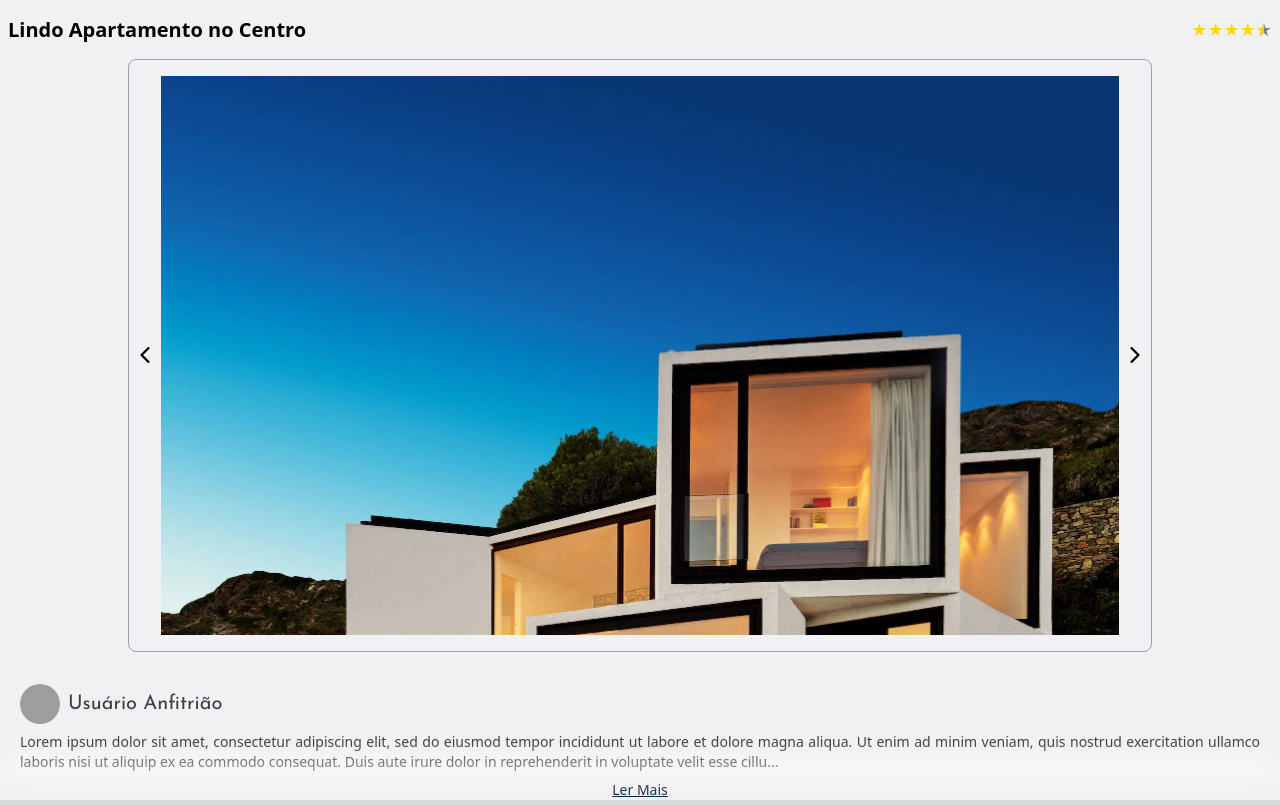
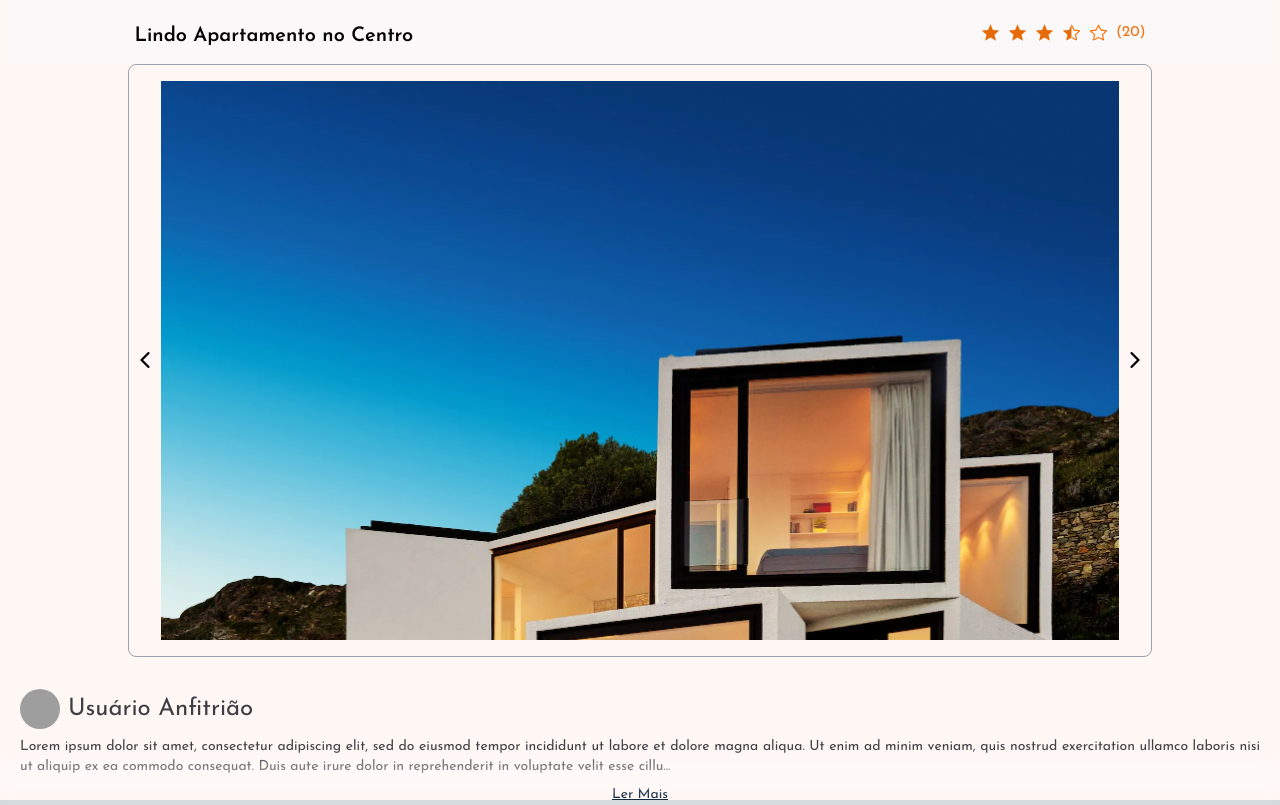
Before and after one commit to ADS2024-2-LocaEspaco/LocacaoEspacoFE, a Next.js app: page /anuncio/exibir/exibirAnuncio in a window 1280 px wide. Built offline with nearby package versions, Linux system fonts and the light colour scheme; grey boxes are pictures that could not be loaded.

Commit message:
Fix: Refatorado o compeonente avaliação.tsx e retirada a dependência react-stars; Adicionados svgs personalizados para as estrelas da avaliação; Adicionadas configurações de tamanho de fonte para o título e avaliaçao. Mudando para o branch correto

```diff
--- a/src/pages/anuncio/components/avaliacao.tsx
+++ b/src/pages/anuncio/components/avaliacao.tsx
@@ -1,14 +1,40 @@
-import ReactStars from 'react-stars';
+import React from "react";
+
+const estrelaAtiva = "/icons/avaliacao_estrela_ativa.svg";
+const estrelaInativa = "/icons/avaliacao_estrela_inativa.svg";
+
 
 // Componente de Avaliação
 type AvaliacaoProps = {
   nota: number;
+  qtd_avaliacoes: number;
 };
 
-  const Avaliacao: React.FC<AvaliacaoProps> = ({ nota }) => {
+const Avaliacao: React.FC<AvaliacaoProps> = ({ nota, qtd_avaliacoes }) => {
+  const estrelasTotais = 5;
+  const estrelasCheias = Math.floor(nota);
+  const ehMeiaEstrela = nota % 1 !== 0;
+  const estrelasVazias = estrelasTotais - estrelasCheias - (ehMeiaEstrela ? 1 : 0);
+
+  const meiaEstrela = (<div className="relative">
+    <img src={estrelaAtiva} alt="meia estrela" className="absolute w-[19px] h-[17px] -[50]%" style={{ clipPath: 'inset(0 50% 0 0)' }}/>
+    <img src={estrelaInativa} alt="estrela inativa" className=" w-[19px] h-[17px] t-[50]%" style={{ clipPath: 'inset(0 0 0 50% )' }}/>
+    </div>
+  )
+
   return (
-      <div className="mb-4">
-        <ReactStars count={5} value={nota} size={18} color2={'#ffd700'} edit={false} />
+    <div className="mb-4 flex items-center space-x-2 md:pr-[10%] justify-center">
+      {[...Array(estrelasCheias)].map((_, index) => (
+        <img key={index} src={estrelaAtiva} alt="estrela ativa" className="w-[19px] h-[17px]" />
+      ))}
+
+      {ehMeiaEstrela && meiaEstrela}
+
+      {[...Array(estrelasVazias)].map((_, index) => (
+        <img key={index} src={estrelaInativa} alt="estrela inativa" className="w-[19px] h-[17px]" />
+      ))}
+
+      <p className="text-[#F37216] text-avaliacao">({qtd_avaliacoes})</p>
     </div>
   );
 };
--- a/src/pages/anuncio/components/carrossel.tsx
+++ b/src/pages/anuncio/components/carrosselAnuncio.tsx
@@ -1,4 +1,4 @@
-import { useState, useEffect, useCallback } from 'react';
+import { useEffect, useCallback } from 'react';
 import useEmblaCarousel from 'embla-carousel-react';
 
 const setaEsquerda = '/images/seta_esquerda.png';
@@ -21,15 +21,15 @@ type CarrosselProps = {
     }, [imagens, emblaApi]);
 
     return (
-      <div className="relative w-[95%] border border-gray-400 pb-[16px] md:w-[80%] rounded-lg  ">
-        <div className="overflow-hidden " ref={emblaRef} style={{ aspectRatio: '16/9' }}>
+      <div className="relative flex items-center justify-center w-[95%] border border-gray-400 pb-[16px] md:w-[80%] rounded-lg  ">
+        <div className="overflow-hidden max-h-[80vh] " ref={emblaRef} style={{ aspectRatio: '16/9' }}>
           <div className="flex " >
             {imagens.map((imagem, index) => (
               <div key={index} className="flex-[0_0_100%] ">
                 <img
                   src={imagem}
                   alt={`Imagem ${index + 1}`}
-                  className="w-full h-full object-cover rounded-lg pl-[32px] pr-[32px] pt-[16px] pt-[16px]"
+                  className="w-full h-full object-cover rounded-lg pl-[32px] pr-[32px] pt-[16px]"
                 />
               </div>
             ))}
@@ -40,13 +40,13 @@ type CarrosselProps = {
         <button
           onClick={scrollPrev}
           className="absolute top-1/2 left-0 transform -translate-y-1/2 p-2 bg-opacity-0 text-white rounded-full w-[32px]">
-        {<img src={setaEsquerda} /> }
+        {<img src={setaEsquerda} alt="botão de navegação do carrossel, esquerda" /> }
         </button>
 
         <button
           onClick={scrollNext}
           className="absolute top-1/2 right-0 transform -translate-y-1/2 p-2 bg-opacity-0 w-[32px]">
-          {<img src={setaDireita} /> }
+          {<img src={setaDireita} alt="botão de navegação do carrossel, direita"/> }
         </button>
       </div>
     );
--- /dev/null
+++ b/src/pages/anuncio/components/iconesAnuncio.tsx
@@ -0,0 +1,23 @@
+import React from 'react';
+
+const banheirosIcon = '/icons/banheiros.svg';
+const pessoasIcon = '/icons/pessoas.svg';
+const camasIcon = '/icons/camas.svg';
+
+
+const IconesAnuncio: React.FC = () => {
+  return (
+    <div className="flex justify-between">
+      <div>
+        {/* First group of icons */}
+        {/* Add your icons here */}
+      </div>
+      <div>
+        {/* Second group of icons */}
+        {/* Add your icons here */}
+      </div>
+    </div>
+  );
+};
+
+export default IconesAnuncio;
--- a/src/pages/anuncio/exibir/exibirAnuncio/index.tsx
+++ b/src/pages/anuncio/exibir/exibirAnuncio/index.tsx
@@ -2,27 +2,27 @@ import AnfitriaoInfos, { anfitriaoData } from '../../components/anfitriaoProps';
 import { TituloAnuncioProps } from '../../components/anuncioProps';
 import { useState } from 'react';
 import Avaliacao from '../../components/avaliacao'
-import Carrossel from '../../components/carrossel';
+import Carrossel from '../../components/carrosselAnuncio';
 
 
-// Imagens
+// Imagens de exemplo
 const image1 = '/images/image1.webp';
 const image2 = '/images/image2.webp';
 const image3 = '/images/image3.webp';
 
 const ExibirAnuncio = () => {
+
   const [titulo] = useState('Lindo Apartamento no Centro');
-  const [nota] = useState(4.5);
+  const [nota] = useState(3.5);
   const [imagens] = useState([image1, image2, image3]);
-
   return (
-    <div className='bg-[#F1F1F3] h-screen'>
+    <div className='bg-[#fff7f4] h-screen font-josefin'>
 
       {/* Section 1 */}
       <section className="flex flex-col mb-4">
-      <div className="flex flex-row justify-between pt-4 flex-wrap mr-[10%] ml-[10%] sm:mr-2 sm:ml-2">
-        <h1 className="text-xl font-bold mb-2">{titulo}</h1>
-        <Avaliacao nota={nota} />
+      <div className="bg-[#faf8f8] flex flex-row justify-between pt-4 flex-wrap mr-[10%] ml-[10%] sm:mr-2 sm:ml-2">
+        <h1 className="text-tituloa text-black	font-bold mb-2 md:pl-[10%]">{titulo}</h1>
+        <Avaliacao nota={nota} qtd_avaliacoes={20} />
       </div >
       <div className='flex flex-col items-center mb-4'>
       <Carrossel imagens={imagens} />
--- a/tailwind.config.ts
+++ b/tailwind.config.ts
@@ -24,6 +24,14 @@ const config: Config = {
         'josefin': ['Josefin Sans', 'sans-serif'],
         'opensans': ['Open Sans', 'sans-serif'],
       },
+      fontSize: {
+        sm: ['14px', '20px'],
+        base: ['16px', '24px'],
+        lg: ['20px', '28px'],
+        xl: ['24px', '32px'],
+        tituloa: ['20px', '40px'],
+        avaliacao: ['15px', '29px'],
+      },
     },
   },
   plugins: [],
```
Also changed, not shown: public/icons/avaliacao_estrela_ativa.svg (added), public/icons/avaliacao_estrela_inativa.svg (added). Lines whose indentation alone changed are shown as unchanged.
